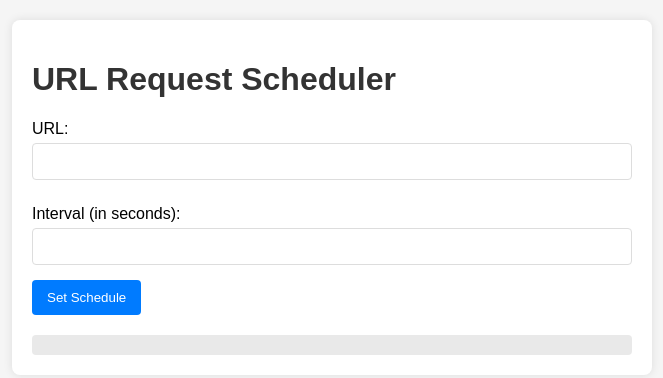
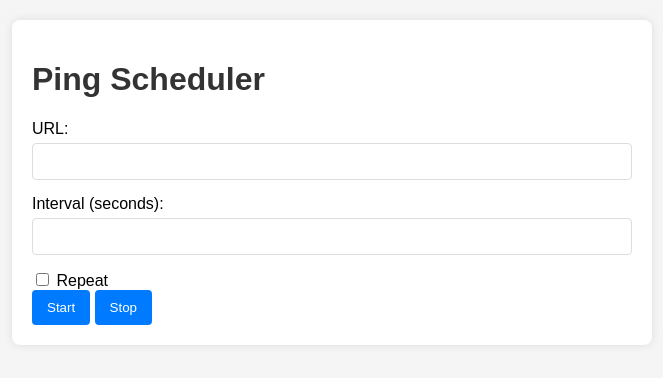
Before and after one commit to aaron777collins/urlcron, a plain HTML site: page index.html in a window 1280 px wide. Shown: the whole page, without its empty margins (308-971 px from the left). Drawn offline with Linux system fonts and the light colour scheme.

Commit message:
Update index.html

```diff
--- a/index.html
+++ b/index.html
@@ -3,20 +3,32 @@
 <head>
     <meta charset="UTF-8">
     <meta name="viewport" content="width=device-width, initial-scale=1.0">
-    <title>URL Request Scheduler</title>
+    <title>Ping Scheduler</title>
     <link rel="stylesheet" href="style.css">
 </head>
 <body>
     <div class="container">
-        <h1>URL Request Scheduler</h1>
+        <h1>Ping Scheduler</h1>
         <form id="schedulerForm">
-            <label for="url">URL:</label>
-            <input type="text" id="url" name="url" required>
-            <label for="interval">Interval (in seconds):</label>
-            <input type="number" id="interval" name="interval" min="1" required>
-            <button type="submit">Set Schedule</button>
+            <div class="form-group">
+                <label for="url">URL:</label>
+                <input type="text" id="url" name="url" required>
+            </div>
+            <div class="form-group">
+                <label for="interval">Interval (seconds):</label>
+                <input type="number" id="interval" name="interval" min="1" required>
+            </div>
+            <div class="form-group">
+                <input type="checkbox" id="repeat" name="repeat">
+                <label for="repeat">Repeat</label>
+            </div>
+            <button type="button" id="startButton">Start</button>
+            <button type="button" id="stopButton">Stop</button>
         </form>
-        <div id="responseDisplay" class="response-display"></div>
+        <div id="progressContainer">
+            <div id="progressBar"></div>
+        </div>
+        <div id="responseContainer"></div>
     </div>
     <script src="script.js"></script>
 </body>
```
